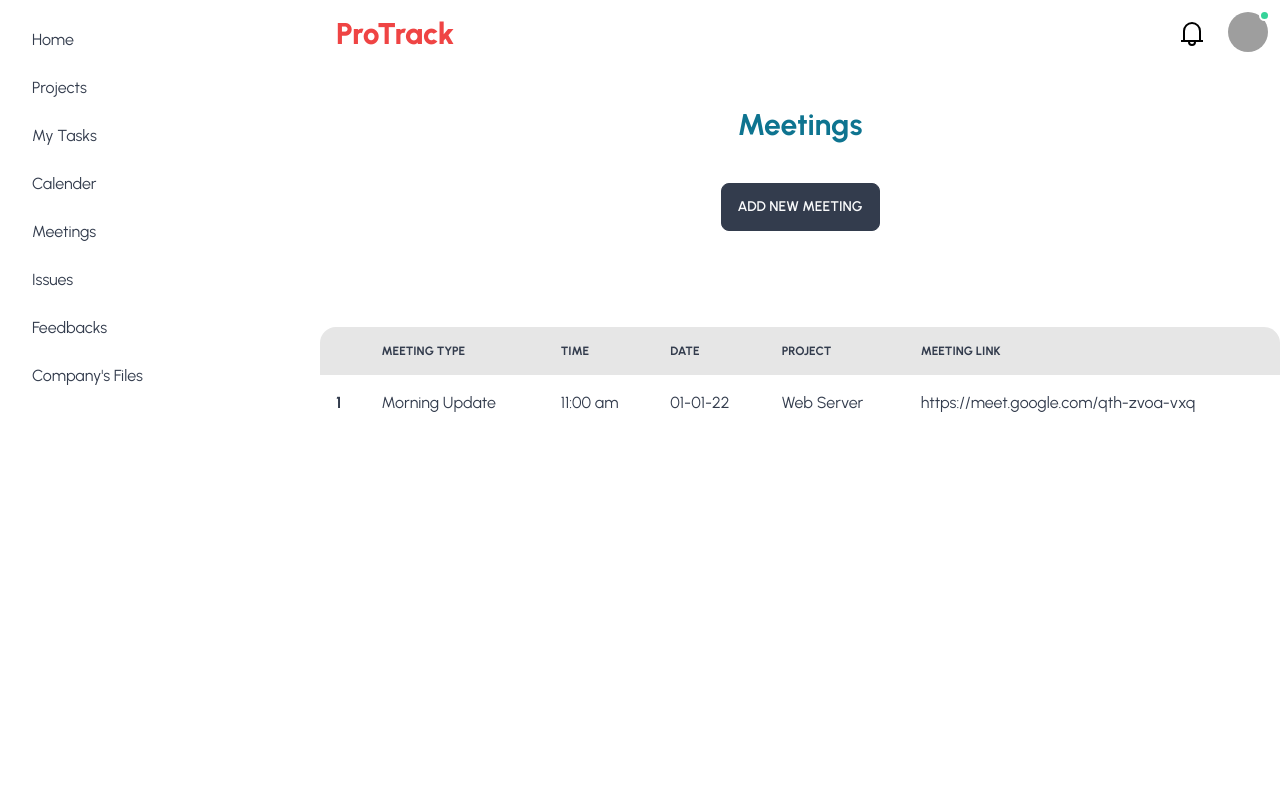
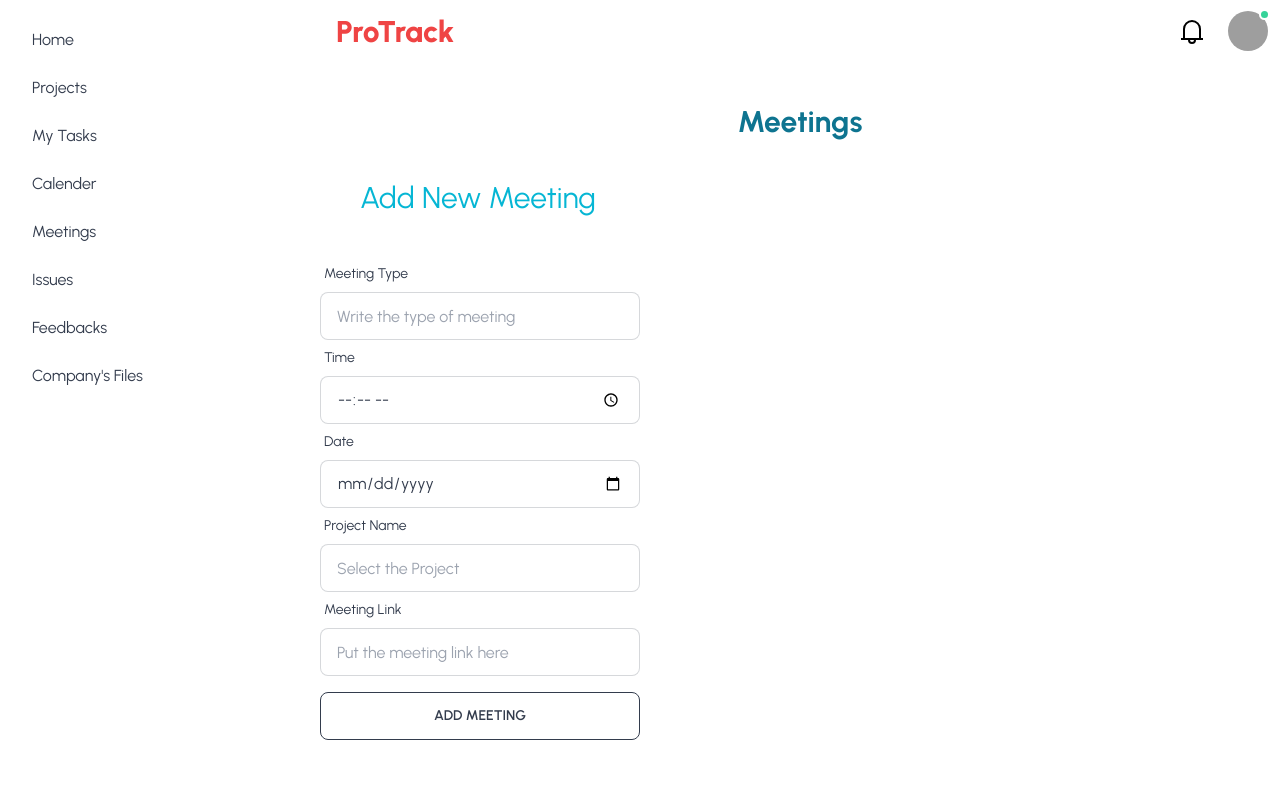
Before and after one commit to RAHUL573769/pro-track, a React (Create React App) app: page /dashboard/meetings in a window 1280 px wide. Shown: the top 800 px of the page. Built offline with nearby package versions, Linux system fonts and the light colour scheme; grey boxes are pictures that could not be loaded.

Commit message:
add meeting form added

```diff
--- a/src/Components/Dashboard/Meetings.jsx
+++ b/src/Components/Dashboard/Meetings.jsx
@@ -1,6 +1,13 @@
 import React from "react";
+import { useForm } from "react-hook-form";
 
 const Meetings = () => {
+
+  const { register, formState: { errors }, handleSubmit } = useForm();
+
+  const onSubmit = data => {
+    console.log(data);
+  }
   return (
     <div>
 
@@ -10,25 +17,44 @@ const Meetings = () => {
         <h1 className="text-3xl text-cyan-700 text-center m-10 font-bold">Meetings</h1>
 
         <div>
+          <h1 className="text-3xl text-cyan-500 m-10">Add New Meeting</h1>
+          <form onSubmit={handleSubmit(onSubmit)}>
 
-          <div className="text-center">
-            <label for="my-modal" class="btn modal-button">Add new meeting</label>
-          </div>
+            <div className="form-control w-full max-w-xs">
+              <label className="label">
+                <span className="label-text">Meeting Type</span>
+              </label>
+              <input type="text" placeholder="Write the type of meeting" className="input input-bordered w-full max-w-xs" {...register("meetingtype", { required: true })} />
+            </div>
+            <div className="form-control w-full max-w-xs">
+              <label className="label">
+                <span className="label-text">Time</span>
+              </label>
+              <input type="time" placeholder="Meeting time" className="input input-bordered w-full max-w-xs" {...register("meetingtime", { required: true })} />
+            </div>
+            <div className="form-control w-full max-w-xs">
+              <label className="label">
+                <span className="label-text">Date</span>
+              </label>
+              <input type="date" placeholder="Meeting Date" className="input input-bordered w-full max-w-xs" {...register("meetingdate", { required: true })} />
+            </div>
+            <div className="form-control w-full max-w-xs">
+              <label className="label">
+                <span className="label-text">Project Name</span>
+              </label>
+              <input type="text" placeholder="Select the Project" className="input input-bordered w-full max-w-xs" {...register("project", { required: true })} />
+            </div>
+            <div className="form-control w-full max-w-xs">
+              <label className="label">
+                <span className="label-text">Meeting Link</span>
+              </label>
+              <input type="text" placeholder="Put the meeting link here" className="input input-bordered w-full max-w-xs" {...register("meetingLink", { required: true })} />
+            </div>
 
-          <input type="checkbox" id="my-modal" class="modal-toggle" />
-          <div class="modal">
-            <div class="modal-box">
-              <form className='grid grid-cols-1 gap-3 justify-items-center mt-2'>
-                <h1 className="text-xl text-red-700 font-semibold text-center">Add meeting for the project</h1>
-                <input type="text" placeholder="Meeting Type" className="input input-bordered w-full max-w-xs" />
-                <input type="time" placeholder="Meeting Time" className="input input-bordered w-full max-w-xs" />
-                <input type="date" placeholder="Meeting Date" className="input input-bordered w-full max-w-xs" />
-                <input type="text" placeholder="Pick Project" className="input input-bordered w-full max-w-xs" />
-                <input type="text" placeholder="Meeting Link" className="input input-bordered w-full max-w-xs" />
-                <input type="submit" value="Add" className="btn btn-secondary w-full max-w-xs" />
-              </form>
-            </div>
-          </div>
+            <input className="btn btn-outline w-full max-w-xs mt-4" type="submit" value="Add Meeting" />
+
+          </form>
+
         </div>
       </div>
 
```
